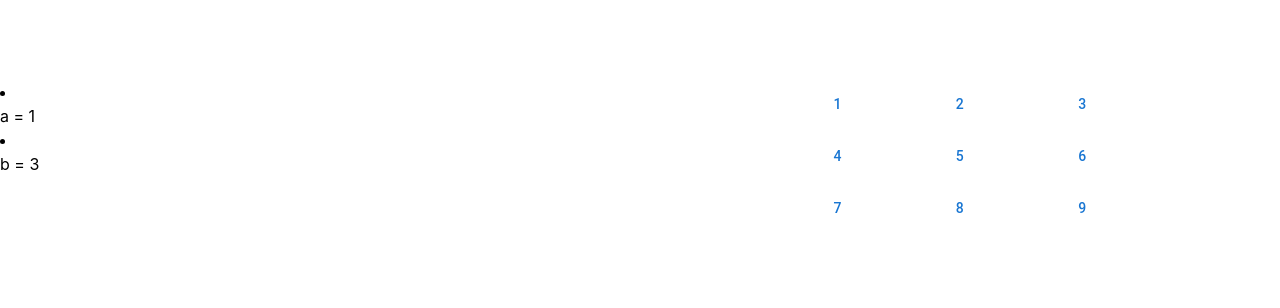
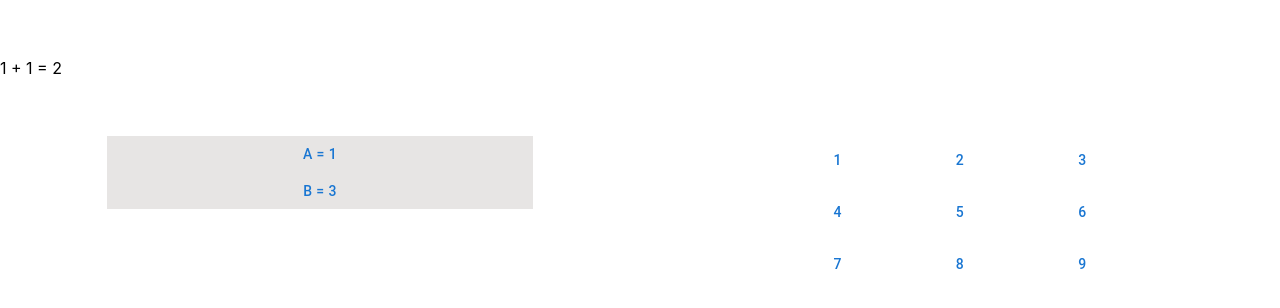
Before and after one commit to Kamodes/functionality_calculator, a Next.js app: page / in a window 1280 px wide. Shown: the top 308 px of the page. Built offline with nearby package versions, Linux system fonts and the light colour scheme.

Commit message:
計算結果の表示

```diff
--- a/components/answer.tsx
+++ b/components/answer.tsx
@@ -1,6 +1,8 @@
+import { Button } from "@mui/material";
+
 export const Answer: React.FC<{ name: string; num: number }> = ({
   name,
   num,
 }) => {
-  return <div>{`${name} = ${num}`}</div>;
+  return <Button>{`${name} = ${num}`}</Button>;
 };
--- /dev/null
+++ b/components/result.tsx
@@ -0,0 +1,8 @@
+export type resultProps = {
+  formula: string;
+  ans: number;
+};
+
+export const Result: React.FC<resultProps> = ({ formula, ans }) => {
+  return <div>{`${formula} = ${ans}`}</div>;
+};
--- a/components/storeAnswer.tsx
+++ b/components/storeAnswer.tsx
@@ -6,12 +6,14 @@ export type storeAnswerPropType = {
 
 export const StoreAnswer: React.FC<storeAnswerPropType> = (prop) => {
   return (
-    <div>
-      {prop.answers.map((answer: { name: string; num: number }) => (
-        <li key={answer.name}>
-          <Answer name={answer.name} num={answer.num} />
-        </li>
-      ))}
+    <div className="flex justify-center">
+      <ul className="bg-stone-200 flex-row basis-2/3">
+        {prop.answers.map((answer: { name: string; num: number }) => (
+          <li key={answer.name} className="text-center">
+            <Answer name={answer.name} num={answer.num} />
+          </li>
+        ))}
+      </ul>
     </div>
   );
 };
--- a/pages/index.tsx
+++ b/pages/index.tsx
@@ -6,8 +6,14 @@ import { NumButton } from "../components/numButton";
 import { Caluculator } from "../components/calculator";
 import { StoreAnswer } from "../components/storeAnswer";
 import { storeAnswerPropType } from "../components/storeAnswer";
+import { Result, resultProps } from "../components/result";
+import { formGroupClasses } from "@mui/material";
 
 const Home: NextPage = () => {
+  const initialResult: resultProps = {
+    formula: "1 + 1",
+    ans: 2,
+  };
   const initialAnswers: storeAnswerPropType = {
     answers: [
       { name: "a", num: 1 },
@@ -16,7 +22,9 @@ const Home: NextPage = () => {
   };
   return (
     <div>
-      <div className="mt-20 mb-15"></div>
+      <div className="my-14">
+        <Result formula={initialResult.formula} ans={initialResult.ans} />
+      </div>
       <div className="flex">
         <div className="basis-1/2">
           <StoreAnswer answers={initialAnswers.answers} />
```
